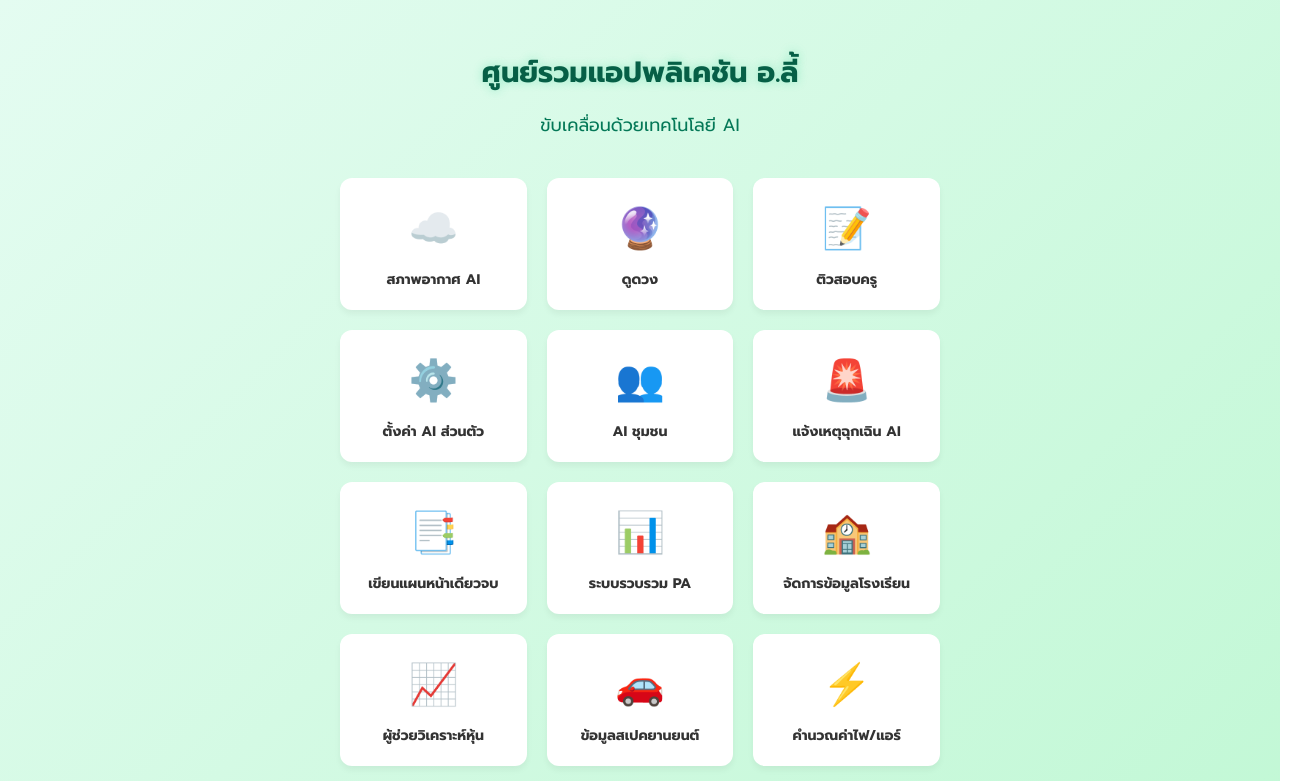
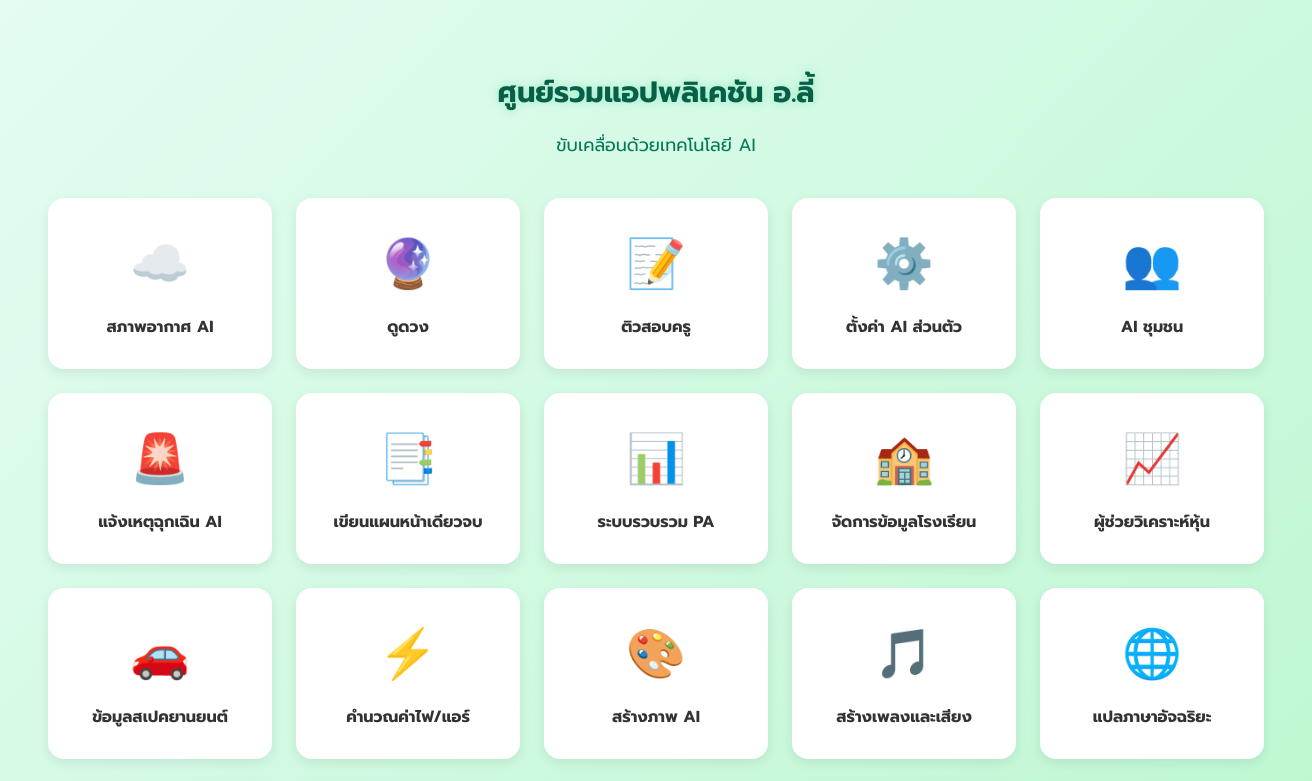
Before and after one commit to viewfc/view-studio-site, a React (Vite) app: page / in a window 1280 px wide. Shown: the top 781 px of the page, 1312 px wide, since content can reach past the window. Built offline with nearby package versions, Linux system fonts and the light colour scheme.

Commit message:
Update App.jsx

```diff
--- a/App.jsx
+++ b/App.jsx
@@ -29,15 +29,21 @@ function App() {
   ];
 
   return (
-    <div className="portal-container">
-      <div className="portal-content">
-        <div className="portal-header">
+    <div className="portal-container" style={{ minHeight: '100vh', width: '100%' }}>
+      {/* แก้ตรงนี้: บังคับให้ความกว้างขยายเต็มจอ (95% ของหน้าจอ) */}
+      <div className="portal-content" style={{ maxWidth: '95%', width: '100%', margin: '0 auto', padding: '20px' }}>
+        <div className="portal-header" style={{ textAlign: 'center', marginBottom: '40px' }}>
           <h1 className="portal-title">ศูนย์รวมแอปพลิเคชัน อ.ลี้</h1>
           <p className="portal-subtitle">ขับเคลื่อนด้วยเทคโนโลยี AI</p>
         </div>
 
         {/* โซนแสดงปุ่มแอปพลิเคชันทั้งหมด */}
-        <div className="app-grid" style={{ display: 'grid', gridTemplateColumns: 'repeat(auto-fit, minmax(150px, 1fr))', gap: '20px', marginTop: '30px' }}>
+        <div className="app-grid" style={{
+          display: 'grid',
+          gridTemplateColumns: 'repeat(auto-fit, minmax(200px, 1fr))', /* ปรับขนาดกล่องขั้นต่ำให้กว้างขึ้นเป็น 200px */
+          gap: '24px',
+          width: '100%'
+        }}>
           {appList.map((app) => (
             <a
               key={app.id}
@@ -45,10 +51,21 @@ function App() {
               target={app.link !== '#' ? "_blank" : "_self"}
               rel="noopener noreferrer"
               className="app-card"
-              style={{ display: 'flex', flexDirection: 'column', alignItems: 'center', padding: '20px', backgroundColor: 'white', borderRadius: '12px', textDecoration: 'none', color: '#333', boxShadow: '0 4px 6px rgba(0,0,0,0.05)' }}
+              style={{
+                display: 'flex',
+                flexDirection: 'column',
+                alignItems: 'center',
+                justifyContent: 'center',
+                padding: '30px 20px',
+                backgroundColor: 'white',
+                borderRadius: '16px',
+                textDecoration: 'none',
+                color: '#333',
+                boxShadow: '0 4px 12px rgba(0,0,0,0.08)'
+              }}
             >
-              <div style={{ fontSize: '40px', marginBottom: '10px' }}>{app.icon}</div>
-              <div style={{ fontSize: '14px', fontWeight: 'bold', textAlign: 'center' }}>{app.name}</div>
+              <div style={{ fontSize: '48px', marginBottom: '15px' }}>{app.icon}</div>
+              <div style={{ fontSize: '16px', fontWeight: 'bold', textAlign: 'center' }}>{app.name}</div>
             </a>
           ))}
         </div>
```
